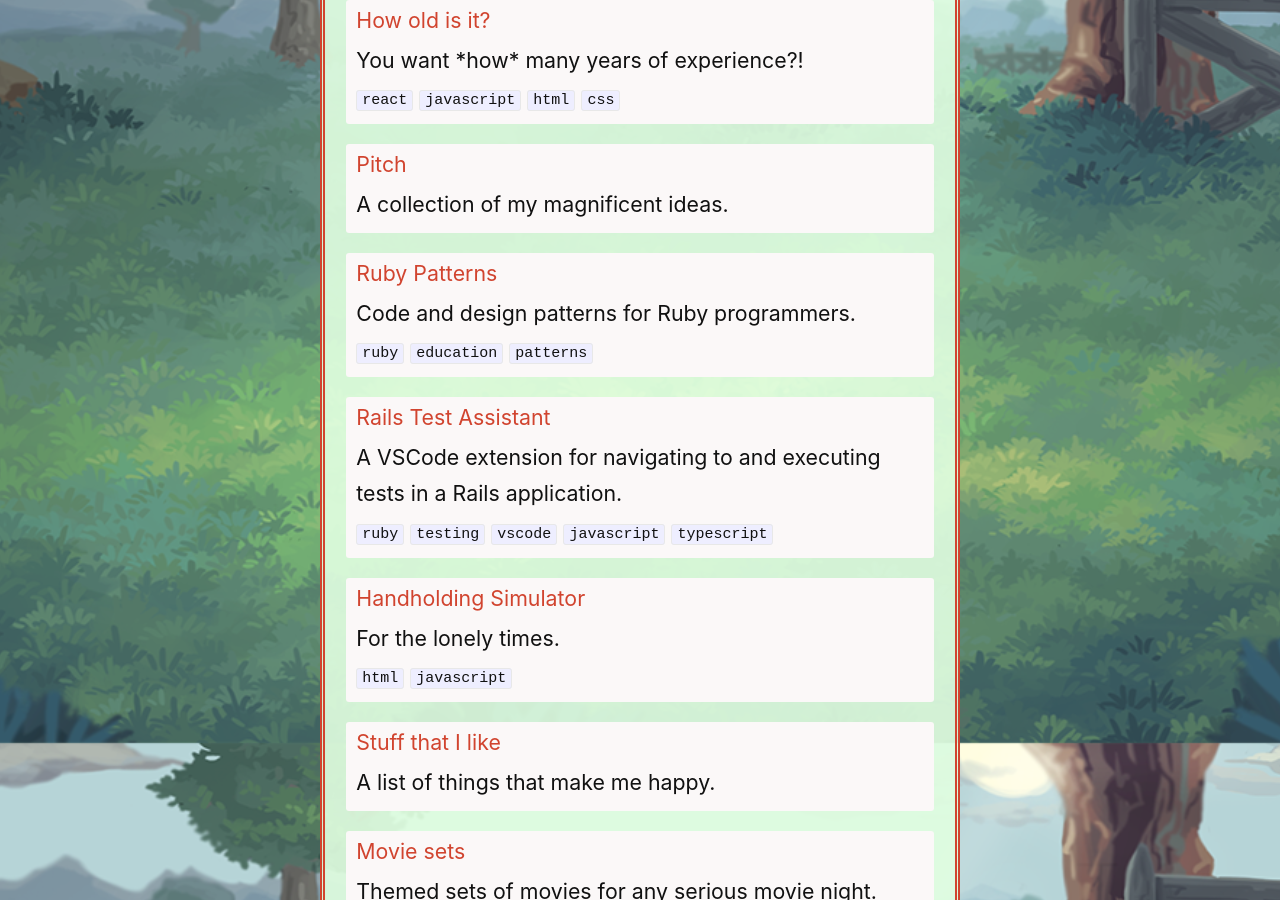
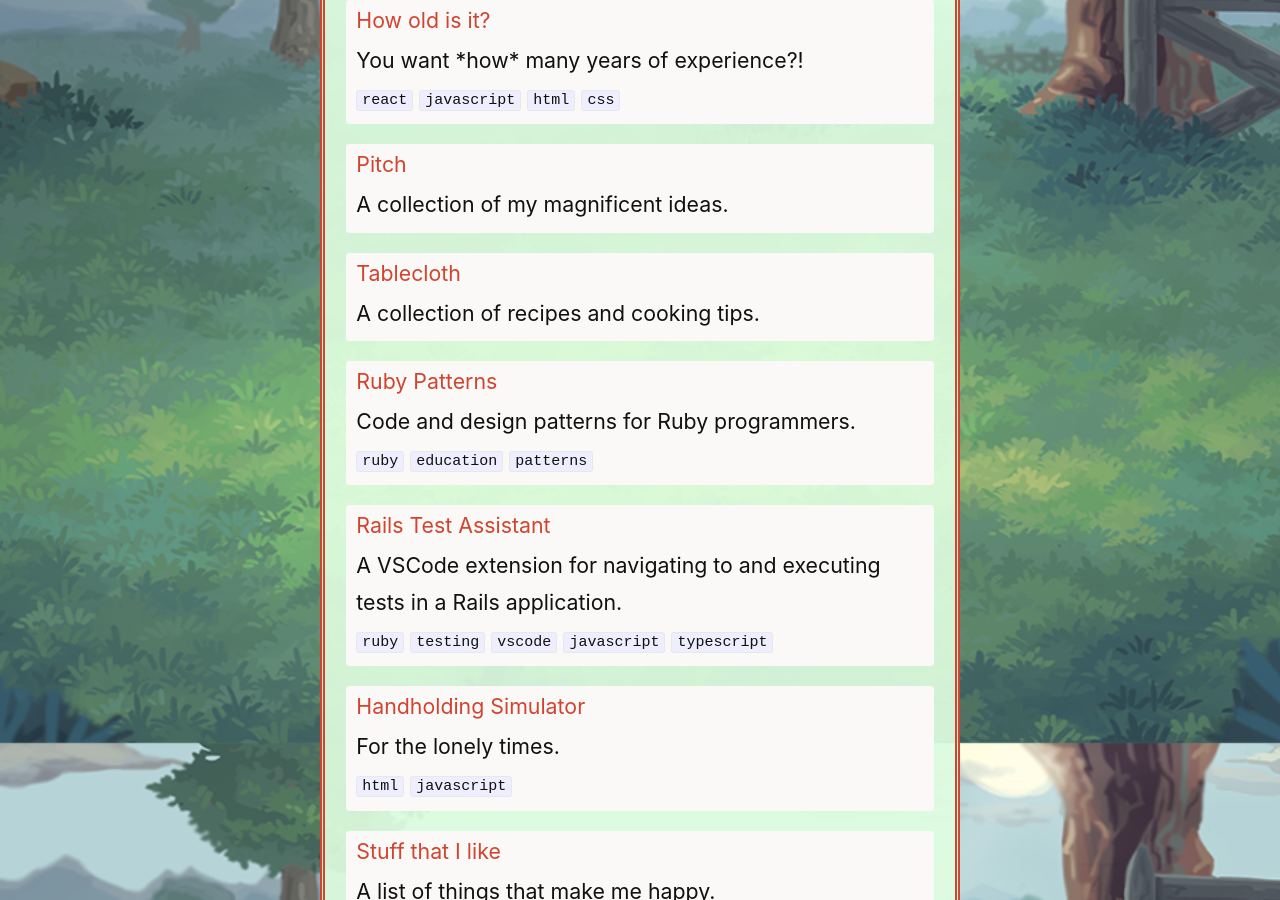
Before and after one commit to jsrn/jsrn.github.io, a Jekyll site: the page built from index.html, in a window 1280 px wide and 900 px high, scrolled down 1057 px. Built offline with Jekyll 4.4.1, drawn with Linux system fonts in a browser that asks for light colours.

Commit message:
link to tablecloth

```diff
--- a/_data/projects.yml
+++ b/_data/projects.yml
@@ -10,6 +10,10 @@
 - name: Pitch
   url: /pitch
   description: A collection of my magnificent ideas.
+
+- name: Tablecloth
+  url: /tablecloth
+  description: A collection of recipes and cooking tips.
 
 - name: Ruby Patterns
   url: https://rubypatterns.dev
```
